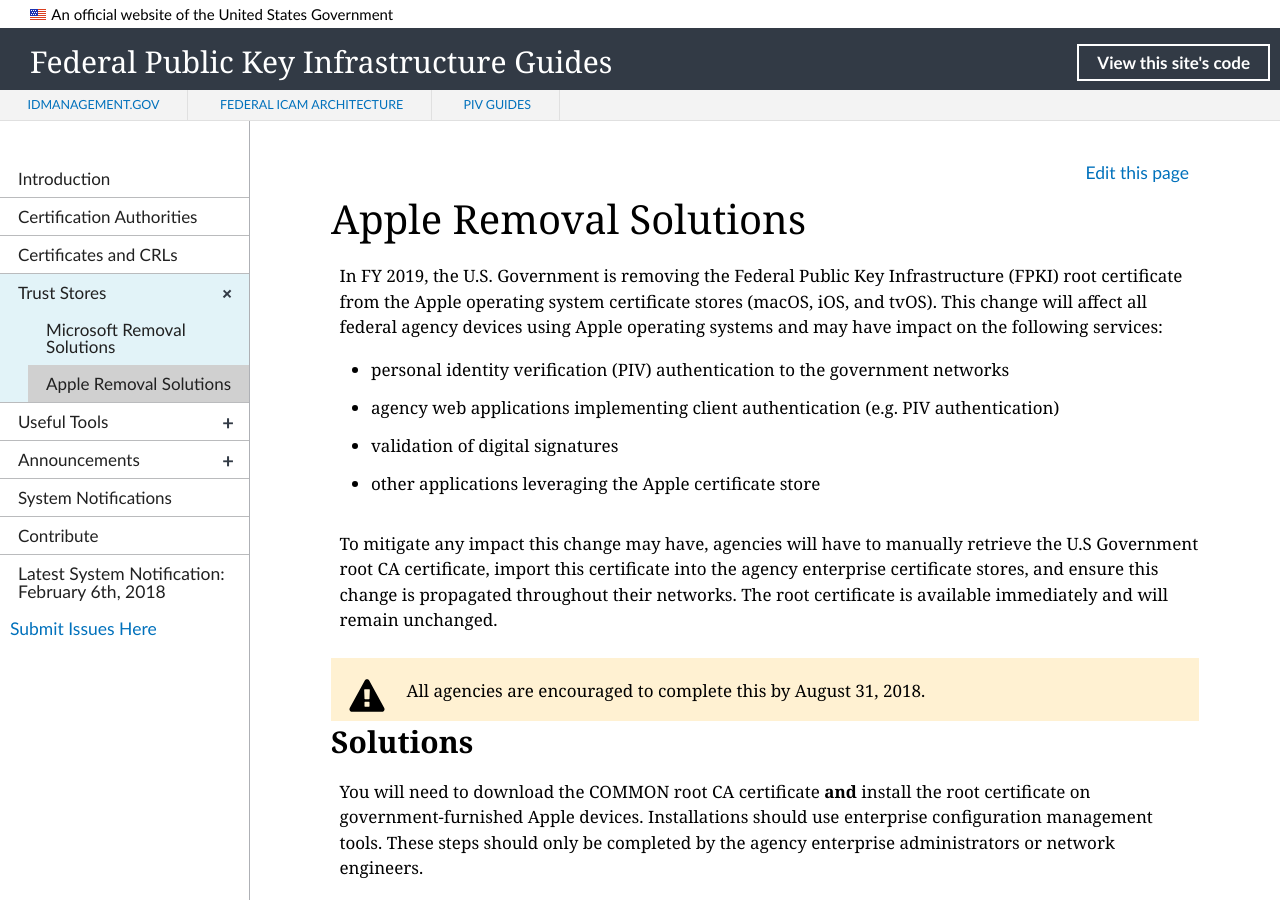
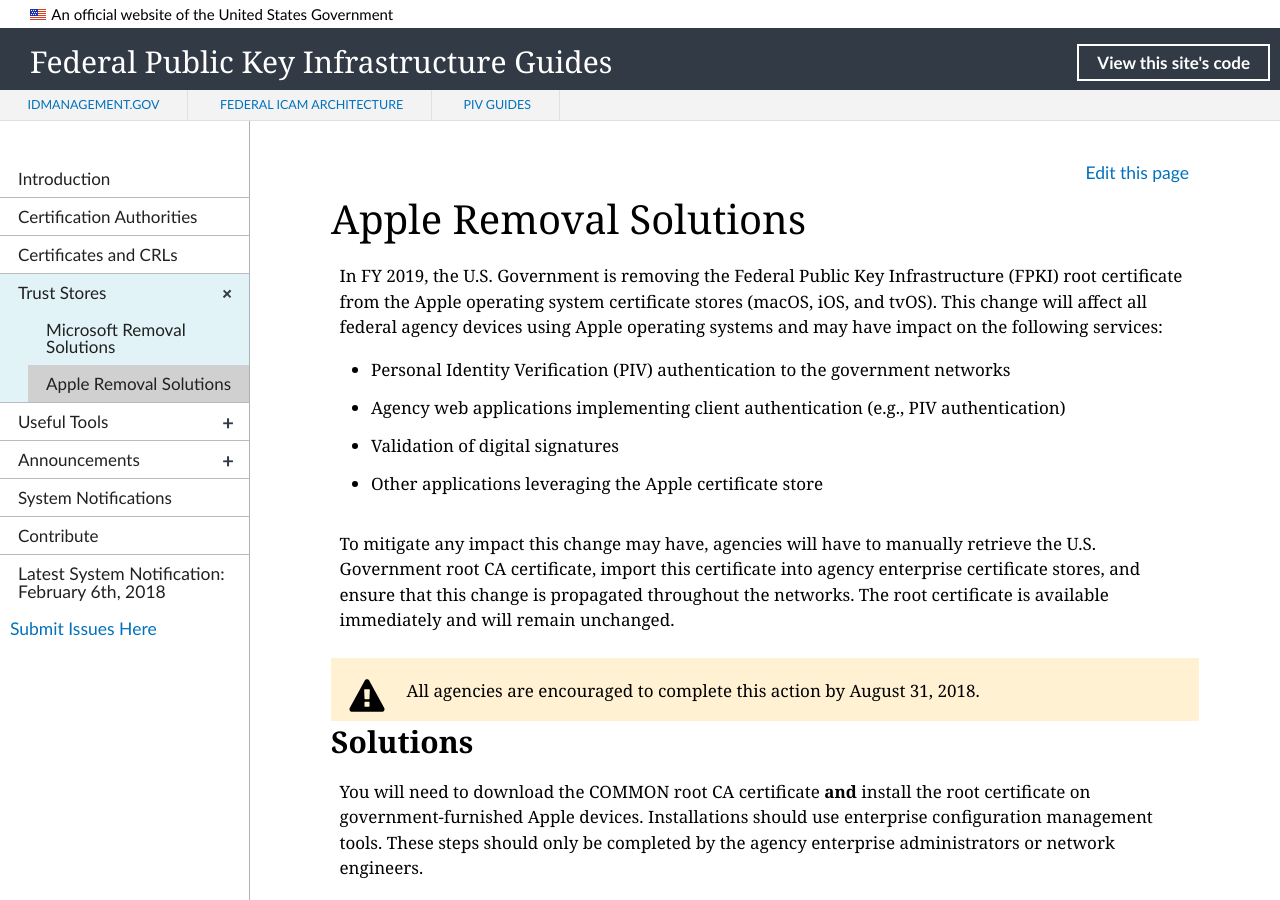
Before and after one commit to GSA/fpki-guides, a Jekyll site: the page built from _trust-stores/02_appl_removal_solutions.md, in a window 1280 px wide and 900 px high. Built offline with Jekyll 4.4.1, drawn with Linux system fonts in a browser that asks for light colours; nearby versions of some CDN libraries; library files that are not in the unit come from our copies.

Commit message:
Update 02_appl_removal_solutions.md
Minor edits

```diff
--- a/_trust-stores/02_appl_removal_solutions.md
+++ b/_trust-stores/02_appl_removal_solutions.md
@@ -7,14 +7,14 @@
 ---
 In FY 2019, the U.S. Government is removing the Federal Public Key Infrastructure (FPKI) root certificate from the Apple operating system certificate stores (macOS, iOS, and tvOS). This change will affect all federal agency devices using Apple operating systems and may have impact on the following services:
 
-- personal identity verification (PIV) authentication to the government networks
-- agency web applications implementing client authentication (e.g. PIV authentication)
-- validation of digital signatures
-- other applications leveraging the Apple certificate store
+- Personal Identity Verification (PIV) authentication to the government networks
+- Agency web applications implementing client authentication (e.g., PIV authentication)
+- Validation of digital signatures
+- Other applications leveraging the Apple certificate store
 
-To mitigate any impact this change may have, agencies will have to manually retrieve the U.S Government root CA certificate, import this certificate into the agency enterprise certificate stores, and ensure this change is propagated throughout their networks. The root certificate is available immediately and will remain unchanged.
+To mitigate any impact this change may have, agencies will have to manually retrieve the U.S. Government root CA certificate, import this certificate into agency enterprise certificate stores, and ensure that this change is propagated throughout the networks. The root certificate is available immediately and will remain unchanged.
 
-{% include alert-warning.html content="All agencies are encouraged to complete this by August 31, 2018." %}
+{% include alert-warning.html content="All agencies are encouraged to complete this action by August 31, 2018." %}
 
 
 ## Solutions ##
```
